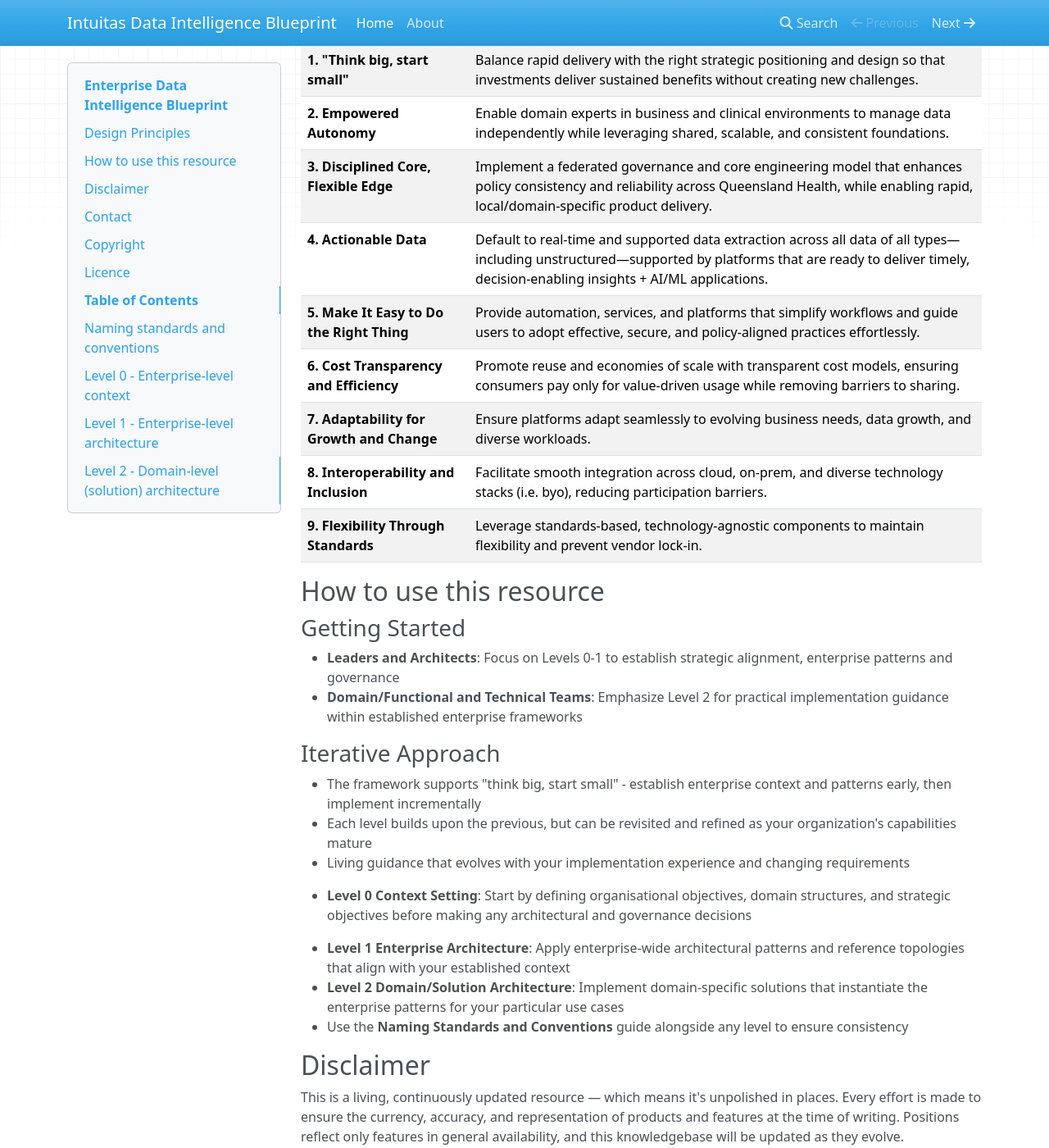
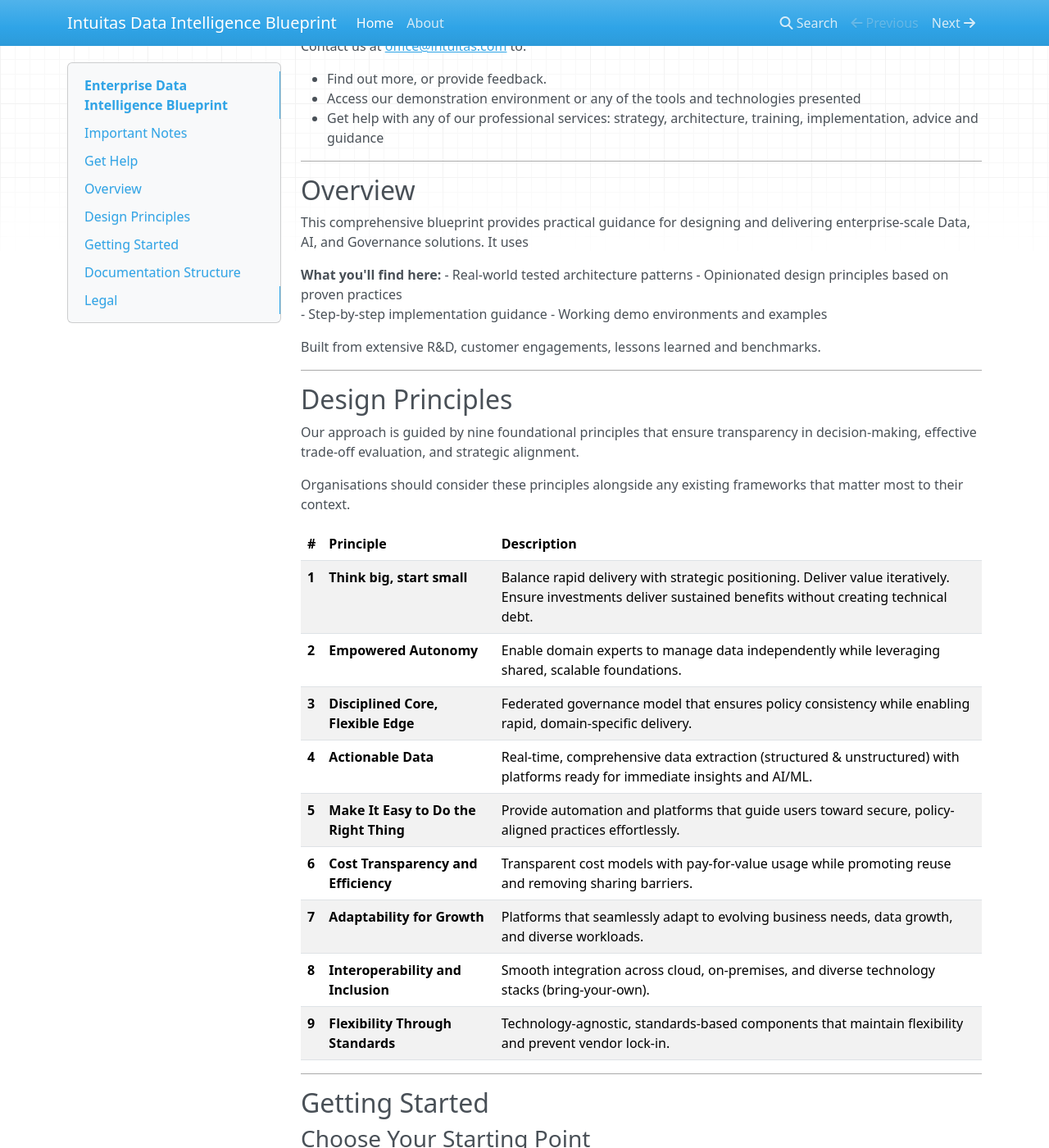
Before and after one commit to bensonchoyintuitas/intuitas_knowledgebase, an MkDocs documentation site: the page built from docs/README.md, in a window 1280 px wide and 1400 px high, scrolled down 672 px. Shown: the whole window at 82% size. Built offline with MkDocs 1.6.1, drawn with Linux system fonts in a browser that asks for light colours; nearby versions of some CDN libraries; some of the changed text lies outside the part shown.

Commit message:
major revision to splash page

```diff
--- a/docs/README.md
+++ b/docs/README.md
@@ -1,143 +1,177 @@
-<img src="img/intuitas.png" width="200"/>
+<a href="https://www.intuitas.com"><img src="img/intuitas.png" width="200"/></a>
 
 # Enterprise Data Intelligence Blueprint
 
-<br>
-
 This blueprint consists of a collection of resources that describe Intuitas' approach to designing and delivering Data, AI and Governance solutions.
 
-It is the result of R&D, commonly asked questions and real-life lessons learned.
+It distills insights from our R&D, answers to common questions, and lessons learned from real-world experience.
 
-The ideas presented are opinionated and reflect the Intuitas design philosophy. They are proven in practice and supported by working demo environments.
+The ideas are intentionally opinionated, shaped by the Intuitas design philosophy, and proven in practice—supported by working demonstration environments. While grounded in large, multi-domain enterprise deployments, they can be adapted to suit organisations of any scale or type.
+
+
+## Important Notes
+
+**This is a living resource** - which means it's unpolished in places. It is continuously updated and refined based on ongoing R&D, lessons learned and feature assessments.
+
+**Currency** - Positions and guidance reflect only features in general availability at the time of writing. Content will be updated as features change or mature.
+
+---
+
+## Get Help
+
+Contact us at [office@intuitas.com](mailto:office@intuitas.com) to:
+
+- Find out more, or provide feedback.
+- Access our demonstration environment or any of the tools and technologies presented
+- Get help with any of our professional services: strategy, architecture, training, implementation, advice and guidance
+
+
+---
+
+## Overview
+
+This comprehensive blueprint provides practical guidance for designing and delivering enterprise-scale Data, AI, and Governance solutions. It uses
+
+**What you'll find here:**
+- Real-world tested architecture patterns
+- Opinionated design principles based on proven practices
+- Step-by-step implementation guidance
+- Working demo environments and examples
+
+Built from extensive R&D, customer engagements, lessons learned and benchmarks.
+
+---
 
 ## Design Principles
 
- Principles provide the foundational guidance for our approach, ensuring transparency in decision-making, effective trade-off evaluation, and alignment to strategic priorities.
+Our approach is guided by nine foundational principles that ensure transparency in decision-making, effective trade-off evaluation, and strategic alignment.
 
- The ideas and architecture patterns presented here are opinionated - reflecting Intuitas' design philosophy, established practices and the product landscape.
-
- Organisations are encouraged to consider these as well as any existing principles that matter most to them.
-
-| Principle | Description |
-|-----------|-------------|
-| **1. "Think big, start small"** | Balance rapid delivery with the right strategic positioning and design so that investments deliver sustained benefits without creating new challenges. |
-| **2. Empowered Autonomy** | Enable domain experts in business and clinical environments to manage data independently while leveraging shared, scalable, and consistent foundations. |
-| **3. Disciplined Core, Flexible Edge** | Implement a federated governance and core engineering model that enhances policy consistency and reliability across Queensland Health, while enabling rapid, local/domain-specific product delivery. |
-| **4. Actionable Data** | Default to real-time and supported data extraction across all data of all types—including unstructured—supported by platforms that are ready to deliver timely, decision-enabling insights + AI/ML applications. |
-| **5. Make It Easy to Do the Right Thing** | Provide automation, services, and platforms that simplify workflows and guide users to adopt effective, secure, and policy-aligned practices effortlessly. |
-| **6. Cost Transparency and Efficiency** | Promote reuse and economies of scale with transparent cost models, ensuring consumers pay only for value-driven usage while removing barriers to sharing. |
-| **7. Adaptability for Growth and Change** | Ensure platforms adapt seamlessly to evolving business needs, data growth, and diverse workloads. |
-| **8. Interoperability and Inclusion** | Facilitate smooth integration across cloud, on-prem, and diverse technology stacks (i.e. byo), reducing participation barriers. |
-| **9. Flexibility Through Standards** | Leverage standards-based, technology-agnostic components to maintain flexibility and prevent vendor lock-in. |
-
-## How to use this resource
-
-### **Getting Started**
-
-- **Leaders and Architects**: Focus on Levels 0-1 to establish strategic alignment, enterprise patterns and governance
-- **Domain/Functional and Technical Teams**: Emphasize Level 2 for practical implementation guidance within established enterprise frameworks
+Organisations should consider these principles alongside any existing frameworks that matter most to their context.
 
 
-### **Iterative Approach**
-- The framework supports "think big, start small" - establish enterprise context and patterns early, then implement incrementally
-- Each level builds upon the previous, but can be revisited and refined as your organization's capabilities mature
-- Living guidance that evolves with your implementation experience and changing requirements
-
-- **Level 0 Context Setting**: Start by defining organisational objectives, domain structures, and strategic objectives before making any architectural and governance decisions
-- **Level 1 Enterprise Architecture**: Apply enterprise-wide architectural patterns and reference topologies that align with your established context
-- **Level 2 Domain/Solution Architecture**: Implement domain-specific solutions that instantiate the enterprise patterns for your particular use cases
-- Use the **Naming Standards and Conventions** guide alongside any level to ensure consistency
-
-## Disclaimer
+| # | Principle | Description |
+|---|-----------|-------------|
+| **1** | **Think big, start small** | Balance rapid delivery with strategic positioning. Deliver value iteratively. Ensure investments deliver sustained benefits without creating technical debt. |
+| **2** | **Empowered Autonomy** | Enable domain experts to manage data independently while leveraging shared, scalable foundations. |
+| **3** | **Disciplined Core, Flexible Edge** | Federated governance model that ensures policy consistency while enabling rapid, domain-specific delivery. |
+| **4** | **Actionable Data** | Real-time, comprehensive data extraction (structured & unstructured) with platforms ready for immediate insights and AI/ML. |
+| **5** | **Make It Easy to Do the Right Thing** | Provide automation and platforms that guide users toward secure, policy-aligned practices effortlessly. |
+| **6** | **Cost Transparency and Efficiency** | Transparent cost models with pay-for-value usage while promoting reuse and removing sharing barriers. |
+| **7** | **Adaptability for Growth** | Platforms that seamlessly adapt to evolving business needs, data growth, and diverse workloads. |
+| **8** | **Interoperability and Inclusion** | Smooth integration across cloud, on-premises, and diverse technology stacks (bring-your-own). |
+| **9** | **Flexibility Through Standards** | Technology-agnostic, standards-based components that maintain flexibility and prevent vendor lock-in. |
 
 
 
-This is a living, continuously updated resource — which means it's unpolished in places. Every effort is made to ensure the currency, accuracy, and representation of products and features at the time of writing. Positions reflect only features in general availability, and this knowledgebase will be updated as they evolve.
 
-Readers are encouraged to verify the content and consider their local context. No liability is accepted for any error or omission arising from the use of this resource.
+---
 
-## Contact
+## Getting Started
 
-For access to any of the tools presented here, our live showcase environment or further information, contact us via [office@intuitas.com](mailto:office@intuitas.com)
+### **Choose Your Starting Point**
 
-## Copyright
+| Role | Recommended Path | Focus Areas |
+|------|------------------|-------------|
+| **Leaders & Architects** | **Levels 0-1** | Strategic alignment, enterprise patterns, governance frameworks |
+| **Domain & Technical Teams** | **Level 2** | Practical implementation within established enterprise frameworks |
 
-This knowledge base and its contents are the original works of © Intuitas PTY LTD, 2025. All rights reserved. Any referenced  or third-party materials remain the property of their respective copyright holders. Every effort has been made to accurately reference and attribute existing content, and no claim of ownership is made over such materials.
+### **Iterative Approach**
 
-## Licence
+An iterative approach means each level builds upon the previous but can be revisited and refined as capabilities mature.
 
-Permission is granted for free use, reproduction, and adaptation of this material, provided prior consent is obtained and appropriate attribution is given. Referenced third-party content is subject to the copyright terms of their respective owners.
+1. **Level 0: Context Setting** - Define organisational objectives, domain structures, and strategic goals
+2. **Level 1: Enterprise Architecture** - Apply enterprise-wide patterns and reference topologies
+3. **Level 2: Domain Solutions** - Implement domain-specific solutions using enterprise patterns
+4. **Standards & Conventions** - Apply consistent naming and conventions throughout
 
 
+---
 
-<br>
-<br>
+## Documentation Structure
 
-# Table of Contents
-<br>
-
-## Naming standards and conventions
-- [Naming standards and conventions](naming_standards_and_conventions.md)
-<br>
-<br>
-## Level 0 - Enterprise-level context
-- [Org + Domain Definition](level_0.md#org-domain-definition)
+### **Level 0: Enterprise Context**
+- [organisational & Domain Definition](level_0.md#org-domain-definition)
 - [Strategies and Objectives](level_0.md#strategies-and-objectives)
 - [Key Systems and Data Assets](level_0.md#key-systems-and-data-assets)
 - [Team Capabilities and Roles](level_0.md#team-capabilities-and-roles)
 - [Governance Structures](level_0.md#governance-structures)
 - [Billing Structures](level_0.md#billing-structures)
-<br>
 
-## Level 1 - Enterprise-level architecture
-- [Key concepts](level_1.md#key-concepts)
-- [Reference topologies](level_1.md#reference-topologies)
+### **Level 1: Enterprise Architecture**
+- [Key Concepts](level_1.md#key-concepts)
+- [Reference Topologies](level_1.md#reference-topologies)
 - [Enterprise Data Platform Reference Architecture](level_1.md#enterprise-data-platform-reference-architecture)
-- [Enterprise (Logical) Data Warehouse Reference Architecture](level_1.md#enterprise-logical-data-warehouse-reference-architecture)
+- [Enterprise Data Warehouse Reference Architecture](level_1.md#enterprise-logical-data-warehouse-reference-architecture)
 - [Enterprise Information and Data Architecture](level_1.md#enterprise-information-and-data-architecture)
-- [Enterprise Metadata Architecture](level_1.md#enterprise-metadata-architecture)
-    - [Metadata Architecture Principles](level_1.md#metadata-architecture-principles)
-    - [Semantic and Data lineage](level_1.md#semantic-and-data-lineage)
+- **[Enterprise Metadata Architecture](level_1.md#enterprise-metadata-architecture)**
+    - [Architecture Principles](level_1.md#metadata-architecture-principles)
+    - [Semantic and Data Lineage](level_1.md#semantic-and-data-lineage)
     - [Metadata Objects and Elements](level_1.md#metadata-objects-and-elements)
-    - [Metadata Consolidation and Synchronisation](level_1.md#metadata-consolidation-and-synchronisation)
-    - [Data Architecture and Governance Metadata](level_1.md#data-architecture-and-governance-metadata)
-        - [Semantic modelling, mastering and lineage](level_1.md#semantic-modelling-mastering-and-lineage)
-        - [Unified metadata repository](level_1.md#unified-metadata-repository)
-        - [Analytics engineering metadata](level_1.md#analytics-engineering-metadata)
-        - [Databricks Unity Catalog Metastore](level_1.md#databricks-unity-catalog-metastore)
+    - [Consolidation and Synchronisation](level_1.md#metadata-consolidation-and-synchronisation)
+    - [Governance Metadata](level_1.md#data-architecture-and-governance-metadata)
 - [Enterprise Security](level_1.md#enterprise-security)
 - [Enterprise Data Governance](level_1.md#enterprise-data-governance)
-    - [Audit](level_1.md#audit)
 - [Enterprise Billing](level_1.md#enterprise-billing)
-<br>
 
-## Level 2 - Domain-level (solution) architecture
-- [Business architecture](level_2.md#business-architecture)
-    - [Business processes](level_2.md#business-processes)
-    - [Business glossary](level_2.md#business-glossary)
-    - [Business metrics](level_2.md#business-metrics)
-- [Infrastructure](level_2.md#infrastructure)
-    - [Environments, Workspaces and Storage](level_2.md#environments-workspaces-and-storage)
-    - [Secrets](level_2.md#secrets)
-    - [Storage](level_2.md#storage)
-    - [CICD and Repository](level_2.md#cicd-and-repository)
+### **Level 2: Domain Architecture**
+- **[Business Architecture](level_2.md#business-architecture)**
+    - [Business Processes](level_2.md#business-processes)
+    - [Business Glossary](level_2.md#business-glossary)
+    - [Business Metrics](level_2.md#business-metrics)
+- **[Infrastructure](level_2.md#infrastructure)**
+    - [Environments, Workspaces & Storage](level_2.md#environments-workspaces-and-storage)
+    - [Secrets Management](level_2.md#secrets)
+    - [Storage Architecture](level_2.md#storage)
+    - [CI/CD and Repository](level_2.md#cicd-and-repository)
     - [Observability](level_2.md#observability)
     - [Networking](level_2.md#networking)
     - [Orchestration](level_2.md#orchestration)
-- [Data and information models](level_2.md#data-and-information-models)
-    - [Domain glossary](level_2.md#domain-glossary)
-    - [Domain data and warehouse models](level_2.md#domain-data-and-warehouse-models)
-- [Data Architecture](level_2.md#data-architecture)
-    - [Data layers and stages](level_2.md#data-layers-and-stages)
+- **[Data & Information Models](level_2.md#data-and-information-models)**
+    - [Domain Glossary](level_2.md#domain-glossary)
+    - [Domain Data & Warehouse Models](level_2.md#domain-data-and-warehouse-models)
+- **[Data Architecture](level_2.md#data-architecture)**
+    - [Data Layers and Stages](level_2.md#data-layers-and-stages)
     - [Lakehouse Catalog to Storage Mapping](level_2.md#lakehouse-catalog-to-storage-mapping)
-- [Data Engineering](level_2.md#data-engineering)
-    - [Ingestion](level_2.md#ingestion)
+- **[Data Engineering](level_2.md#data-engineering)**
+    - [Ingestion Patterns](level_2.md#ingestion)
     - [Transformation](level_2.md#transformation)
-    - [Data Sharing and Delivery Patterns](level_2.md#data-sharing-and-delivery-patterns)
-- [Data governance](level_2.md#data-governance)
-    - [Data lifecycle and asset management](level_2.md#data-lifecycle-and-asset-management)
-    - [Data access management](level_2.md#data-access-management)
-    - [Data quality](level_2.md#data-quality)
-    - [Data understandability](level_2.md#data-understandability)
+    - [Data Sharing & Delivery](level_2.md#data-sharing-and-delivery-patterns)
+- **[Data Governance](level_2.md#data-governance)**
+    - [Lifecycle & Asset Management](level_2.md#data-lifecycle-and-asset-management)
+    - [Access Management](level_2.md#data-access-management)
+    - [Data Quality](level_2.md#data-quality)
+    - [Data Understandability](level_2.md#data-understandability)
     - [Privacy Preservation](level_2.md#privacy-preservation)
-    - [Audit](level_2.md#audit)
+    - [Audit Capabilities](level_2.md#audit)
+
+### **Standards**
+- **[Naming Standards & Conventions](naming_standards_and_conventions.md)**
+
+---
+
+## Legal
+
+**Copyright:** This knowledge base and its contents are the original works of © Intuitas PTY LTD, 2025.  All rights reserved. Any referenced  or third-party materials remain the property of their respective copyright holders. Every effort has been made to accurately reference and attribute existing content, and no claim of ownership is made over such materials.
+
+**License:** Free use, reproduction, and adaptation permitted with prior consent and appropriate attribution to Intuitas PTY LTD. Referenced third-party content is subject to the copyright terms of their respective owners.
+
+**Disclaimer:** Content is provided for general information only.  It does not constitute professional advice and should not be relied on as a substitute for advice tailored to your circumstances. No liability is accepted for errors or omissions. Always consider your local context and verify applicability before considering its use.
+
+---
+
+
+
+
+<div align="center">
+
+
+###
+
+
+<a href="https://www.intuitas.com"><img src="img/intuitas.png" width="200"/></a>
+<br>
+📧 [office@intuitas.com](mailto:office@intuitas.com)
+
+*Your trusted data and AI advisor* <br>
+
+</div>
--- a/docs/naming_standards_and_conventions.md
+++ b/docs/naming_standards_and_conventions.md
@@ -1,8 +1,7 @@
 # Naming Conventions
 [Return to home](README.md)
 
-All naming is in lower case.
-
+These naming standards are opinionated and designed to ensure consistency, governance, and automation across an organisation. They largely reflect an Azure Databricks environment, however can be adapted to other platforms. Organisations should adapt these standards to fit their existing internal conventions.
 <br>
 
 ## Table of Contents
```
Also changed, not shown: docs/readme-backup.md (added, +141 -0 lines).
